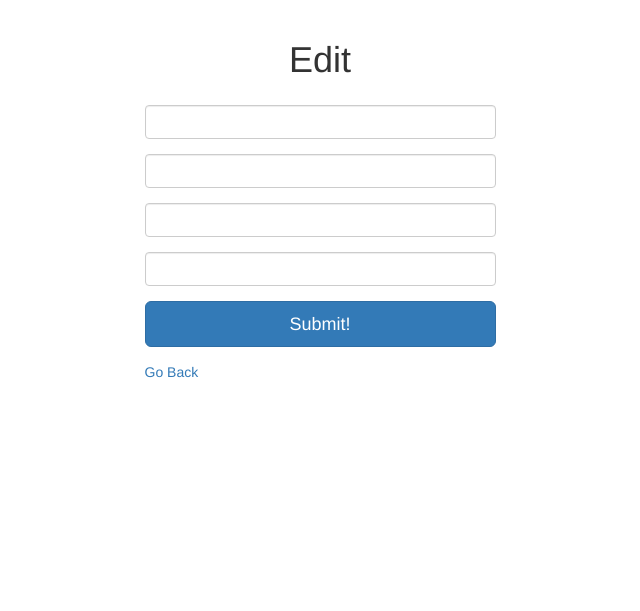
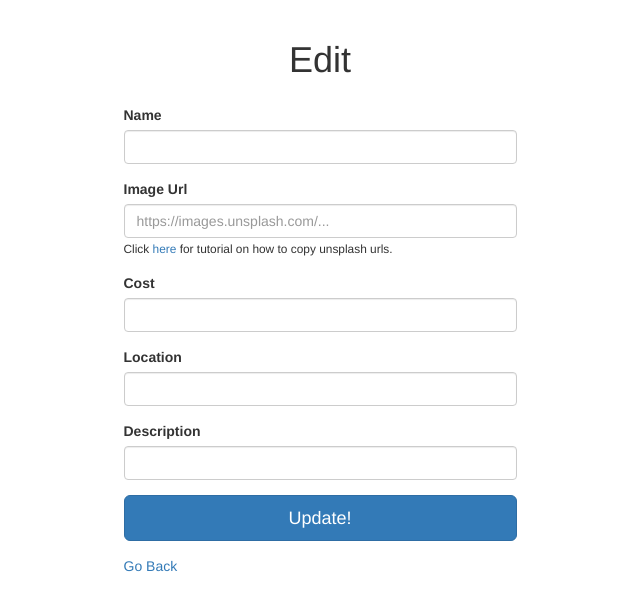
Before and after one commit to Zeztron/yelpcamp, a Node project: template views/campgrounds/edit.ejs in a window 1280 px wide. Shown: the part 52-663 px from the top of the page, without its empty margins (320-960 px from the left). Run offline with Node 20 templates, Linux system fonts and the light colour scheme; the template is opened without the code that fills it, so the values that code supplies are empty; some libraries are stand-ins or nearby versions.

Commit message:
Added location feature to edit page

```diff
--- a/views/campgrounds/edit.ejs
+++ b/views/campgrounds/edit.ejs
@@ -1,30 +1,34 @@
 <% include ../partials/header %>
-
-<div class="container">
     <div class="row">
-        <h1 style="text-align: center;">Edit <%= campground.name %></h1>
-        <div style = "width: 30%; margin: 25px auto;">
-            <form action="/campgrounds/<%= campground._id %>/?_method=PUT" method="POST">
+        <h1 style="text-align: center">Edit <%= campground.name %></h1>
+        <div style="width: 30%; margin: 25px auto;">
+            <form action="/campgrounds/<%=campground._id%>?_method=PUT" method="POST">
                 <div class="form-group">
-                    <input class="form-control" type="text" name="campground[name]" value="<%= campground.name %>">
+                    <label for="name">Name</label>
+                    <input class="form-control" type="text" name="name" id="name" value="<%= campground.name %>">
                 </div>
                 <div class="form-group">
-                    <input class="form-control" type="price" name="campground[price]" value="<%= campground.price %>" min="0.01" step="0.01">
+                    <label for="image">Image Url</label>
+                    <input class="form-control" type="text" name="image" id="image" pattern="^https:\/\/images\.unsplash\.com\/.*" title="Only images from images.unsplash.com allowed. See link below for instructions." placeholder="https://images.unsplash.com/..." value="<%= campground.image %>" required>
+                    <small>Click <a href="https://youtu.be/Bn3weNRQRDE">here</a> for tutorial on how to copy unsplash urls.</small>
                 </div>
                 <div class="form-group">
-                   <input class="form-control" type="text" name="campground[image]" value="<%= campground.image %>">
+                    <label for="cost">Cost</label>
+                    <input class="form-control" type="number" name="cost" id="cost" value="<%= campground.cost %>" step="0.01" min="0" required>
                 </div>
                 <div class="form-group">
-                   <input class="form-control" type="text" name="campground[description]" value="<%= campground.description %>">
+                    <label for="location">Location</label>
+                    <input class="form-control" type="text" name="location" id="location" value="<%= campground.location %>">
                 </div>
                 <div class="form-group">
-                    <button class="btn btn-lg btn-primary btn-block">Submit!</button>
+                    <label for="description">Description</label>
+                    <input class="form-control" type="text" name="description" id="description" value="<%= campground.description %>">
+                </div>
+                <div class="form-group">
+                    <button class="btn btn-lg btn-primary btn-block">Update!</button>
                 </div>
             </form>
-
             <a href="/campgrounds">Go Back</a>
         </div>
     </div>
-</div>
-
 <% include ../partials/footer %>
```
